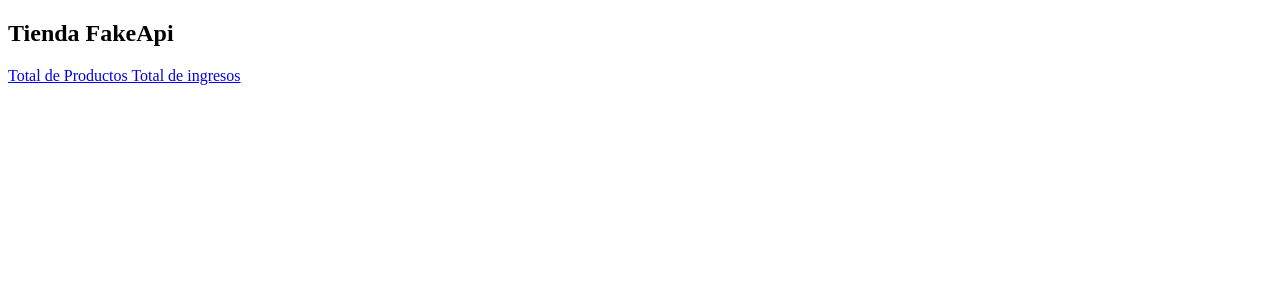
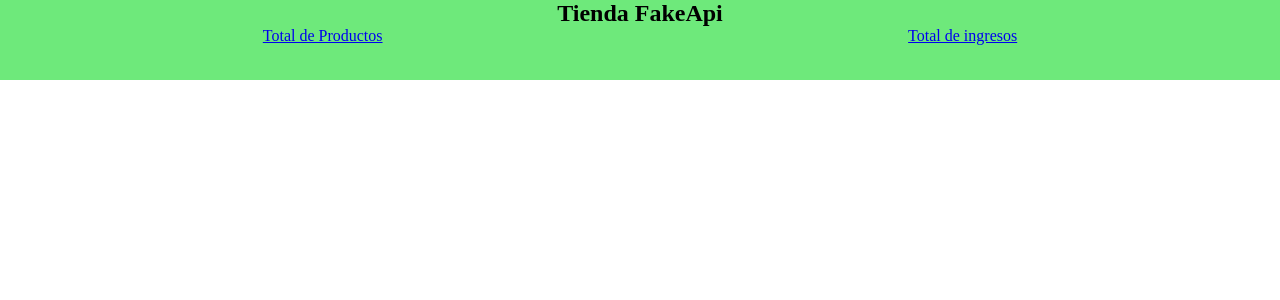
Before and after one commit to 1999CDavid/ControlPanelApi, a React (Vite) app in the folder Control Panel/: page / in a window 1280 px wide. Shown: the top 300 px of the page. Built offline with nearby package versions, Linux system fonts and the light colour scheme; no server answers.

Commit message:
Estilizando componente ingresos y  productos

```diff
--- a/Control Panel/src/Components/NavBar.jsx
+++ b/Control Panel/src/Components/NavBar.jsx
@@ -1,19 +1,19 @@
-import React from 'react'
+import React, {useContext} from 'react'
 import { Link } from 'react-router-dom'
+import Style from '../Styles/NavBar.module.css'
+import ProductosContext from '../Context/ProductosContext'
 
 
 const NavBar = () => {
+  const {VerCard,Update} = useContext(ProductosContext);
   return (
-    <article>
-        <h1>
-           Tienda FakeApi
-        </h1>
+    <article className={Style.Barra_sup}>
+        <h1>Tienda FakeApi</h1>
         <nav>
-            <Link to ="/productos"> Total de Productos</Link>
-            <Link to ="/ingresos"> Total de ingresos</Link>
+            <Link to ="/productos" > Total de Productos</Link>
+            <Link to ="/ingresos" onClick={()=>{Update(!VerCard)}}> Total de ingresos</Link>
         </nav>
     </article>
   );
 }
-
 export default NavBar;
--- a/Control Panel/src/Components/TotalProductos.jsx
+++ b/Control Panel/src/Components/TotalProductos.jsx
@@ -1,20 +1,32 @@
 import React, { useContext } from 'react'
 import ProductosContext from '../Context/ProductosContext'
 import { Link } from 'react-router-dom'
+import Style from '../Styles/NavBar.module.css'
+
 
 const TotalProductos = () => {
-    const {productos} = useContext(ProductosContext);
+    const {productos,VerCard,Update} = useContext(ProductosContext);
     let cantidad = productos.length
+
   return (
     <>
       {productos.length > 0 ? (
-        <p>Cantidad total: {cantidad}</p>
+        <article className={Style.Card}>
+          <h2>Total de Productos</h2>
+          <p>Cantidad total: {cantidad}</p>
+          <Link to="/" className={Style.BackButton} onClick={()=>{Update(!VerCard)}}>
+              Ir atrás
+            </Link>
+        </article>
       ) : (
-        <p>Cargando...</p>
+        <article className={Style.Card}>
+          <p>Cargando...</p>
+          <Link to="/" className={Style.BackButton} onClick={()=>{Update(!VerCard)}}>
+                Ir atrás
+          </Link>
+        </article>
       )}
-      <Link to={"/"}>Ir atras</Link>
     </>
   )
 }
-
 export default TotalProductos
--- a/Control Panel/src/Components/Total_Ingresos.jsx
+++ b/Control Panel/src/Components/Total_Ingresos.jsx
@@ -2,16 +2,13 @@ import React, { useContext } from 'react';
 import OrdersContext from '../Context/OrdersContext';
 import ProductosContext from '../Context/ProductosContext';
 import { Link } from 'react-router-dom';
+import Style from '../Styles/NavBar.module.css'
 
 const Total_Ingresos = () => {
   const { carritos } = useContext(OrdersContext);
-  const { productos } = useContext(ProductosContext);
+  let { productos,VerCard,Update } = useContext(ProductosContext);
 
   const calcularIngresosTotales = () => {
-    //if (!productos || !carritos) {
-      //return 0; // O cualquier valor predeterminado que desees en caso de que no haya datos disponibles
-    //}
-
     let total = 0;
     carritos.forEach((carrito) => {
       carrito.products.forEach((productoCarrito) => {
@@ -23,17 +20,32 @@ const Total_Ingresos = () => {
     });
     return total;
   };
+  Update(true)
 
   return (
     <>
-      {carritos && productos && carritos.length > 0 ? (
-        <p>Ingresos totales: ${calcularIngresosTotales().toFixed()}</p>
-      ) : (
-        <p>Cargando...</p>
-      )}
-      <Link to={"/"}>Ir atrás</Link>
+      {VerCard ? (
+        productos && carritos && productos.length > 0 && carritos.length > 0 ? (
+          <article className={Style.Card}>
+            <h2>Total de Ingresos</h2>
+            <p>Ingresos totales:{calcularIngresosTotales().toFixed()}</p>
+            <Link to="/" className={Style.BackButton} onClick={()=>{Update(!VerCard)}}>
+              Ir atrás
+            </Link>
+          </article>
+        ) : (
+          <article className={Style.Card}>
+            <p>Cargando...</p>
+            <Link to="/" className={Style.BackButton} onClick={()=>{Update(!VerCard)}}>
+              Ir atrás
+            </Link>
+          </article>
+
+        )
+      ) : null}
     </>
   );
-};
+
+}
 
 export default Total_Ingresos;
--- a/Control Panel/src/Layout.jsx
+++ b/Control Panel/src/Layout.jsx
@@ -1,13 +1,19 @@
 import React from 'react'
 import NavBar from './Components/NavBar';
 import { Outlet } from 'react-router-dom';
+import ProductosProvider from './Provider/ProductosProvider';
 
 const Layout = () => {
 
-    return (
+  return (
       <>
-        <NavBar/>
-        <Outlet/>
+        <ProductosProvider>
+          <NavBar/>
+          <Outlet/>
+        </ProductosProvider>
+
+
+
       </>
 
   );
--- a/Control Panel/src/Provider/OrdersProvider.jsx
+++ b/Control Panel/src/Provider/OrdersProvider.jsx
@@ -4,6 +4,7 @@ import React from 'react'
 
 const OrdersProvider = ({ children }) => {
     const [carritos, actualizar] = useState([]);
+
     useEffect(()=>{
         fetch('https://fakestoreapi.com/carts')
         .then(res=>res.json())
--- a/Control Panel/src/Provider/ProductosProvider.jsx
+++ b/Control Panel/src/Provider/ProductosProvider.jsx
@@ -3,6 +3,7 @@ import ProductosContext from "../Context/ProductosContext";
 
 const ProductosProvider = ({ children }) => {
     const [productos, actualizar] = useState([]);
+    const [VerCard, Update] = useState(false);
     useEffect(()=>{
         fetch('https://fakestoreapi.com/products/')
         .then(res=>res.json())
@@ -13,7 +14,7 @@ const ProductosProvider = ({ children }) => {
     },[]);
 
     return(
-        <ProductosContext.Provider value={{productos}}>
+        <ProductosContext.Provider value={{productos,VerCard,Update}}>
             {children}
         </ProductosContext.Provider>
     );
--- /dev/null
+++ b/Control Panel/src/Styles/NavBar.module.css
@@ -0,0 +1,43 @@
+*{
+  box-sizing: border-box;
+  margin: 0;
+}
+.Barra_sup {
+  background-color: rgb(110, 233, 123);
+  margin-top: 0;
+  top: 0;
+  right: 0;
+  width: 100%;
+  height: 10vh;
+}
+
+.Barra_sup h1 {
+  display: flex;
+  justify-content: center;
+}
+
+.Barra_sup nav {
+  display: flex;
+  justify-content: space-around;
+}
+
+.Card {
+  background-color: #f8f1c9df;
+  display: flex;
+  flex-direction: column;
+  align-items: center;
+  justify-content: center;
+  margin: 50px auto;
+  height: 25vh;
+  max-width: 400px;
+  border-radius: 5px;
+  box-shadow: 0 2px 4px rgba(0, 0, 0, 0.1);
+
+}
+
+.BackButton {
+  display: block;
+  margin-top: 10px;
+  text-align: center;
+  color: #007bff;
+}
--- a/Control Panel/src/index.css
+++ b/Control Panel/src/index.css
@@ -13,57 +13,3 @@
   -moz-osx-font-smoothing: grayscale;
   -webkit-text-size-adjust: 100%;
 }
-
-a {
-  font-weight: 500;
-  color: #646cff;
-  text-decoration: inherit;
-}
-a:hover {
-  color: #535bf2;
-}
-
-body {
-  margin: 0;
-  display: flex;
-  place-items: center;
-  min-width: 320px;
-  min-height: 100vh;
-}
-
-h1 {
-  font-size: 3.2em;
-  line-height: 1.1;
-}
-
-button {
-  border-radius: 8px;
-  border: 1px solid transparent;
-  padding: 0.6em 1.2em;
-  font-size: 1em;
-  font-weight: 500;
-  font-family: inherit;
-  background-color: #1a1a1a;
-  cursor: pointer;
-  transition: border-color 0.25s;
-}
-button:hover {
-  border-color: #646cff;
-}
-button:focus,
-button:focus-visible {
-  outline: 4px auto -webkit-focus-ring-color;
-}
-
-@media (prefers-color-scheme: light) {
-  :root {
-    color: #213547;
-    background-color: #ffffff;
-  }
-  a:hover {
-    color: #747bff;
-  }
-  button {
-    background-color: #f9f9f9;
-  }
-}
```
Also changed, not shown: Control Panel/src/Styles/Total_Ingresos.module.css (added).
